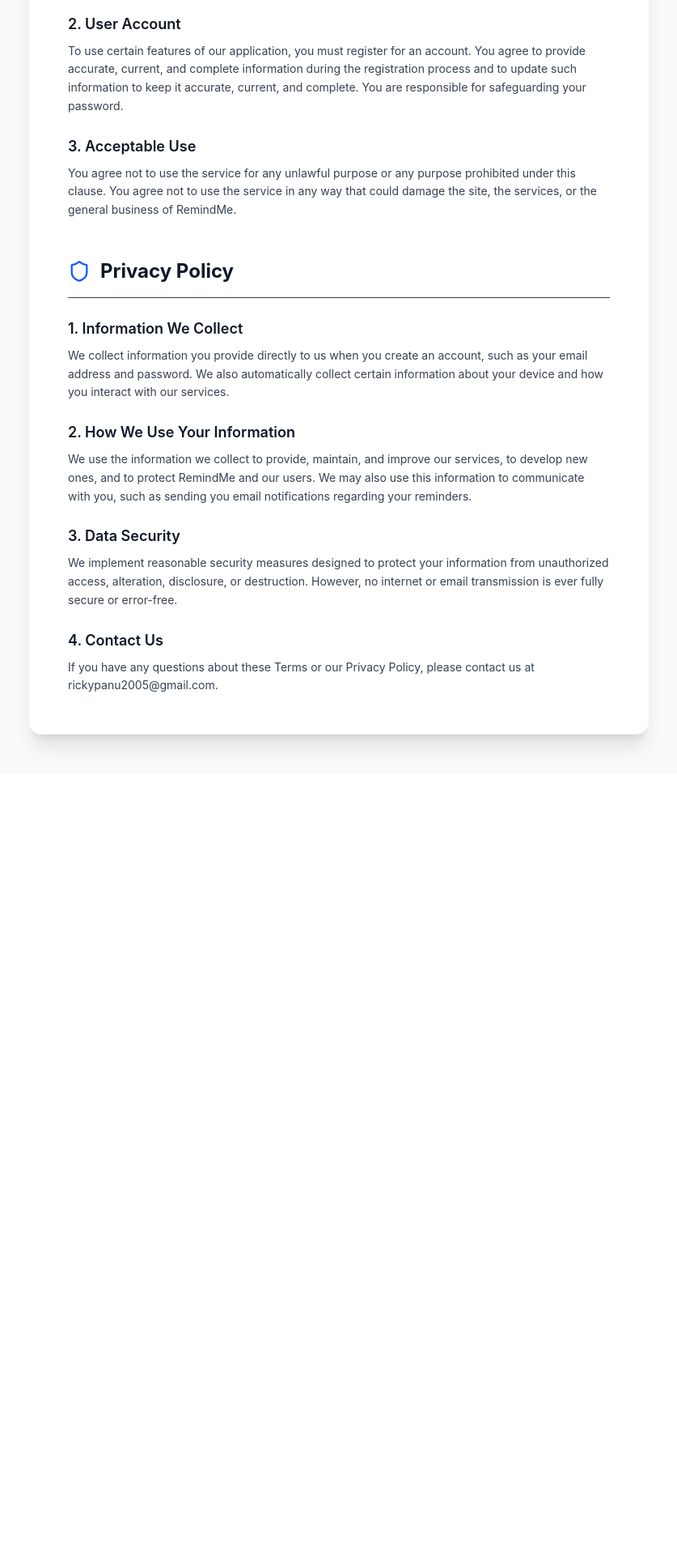
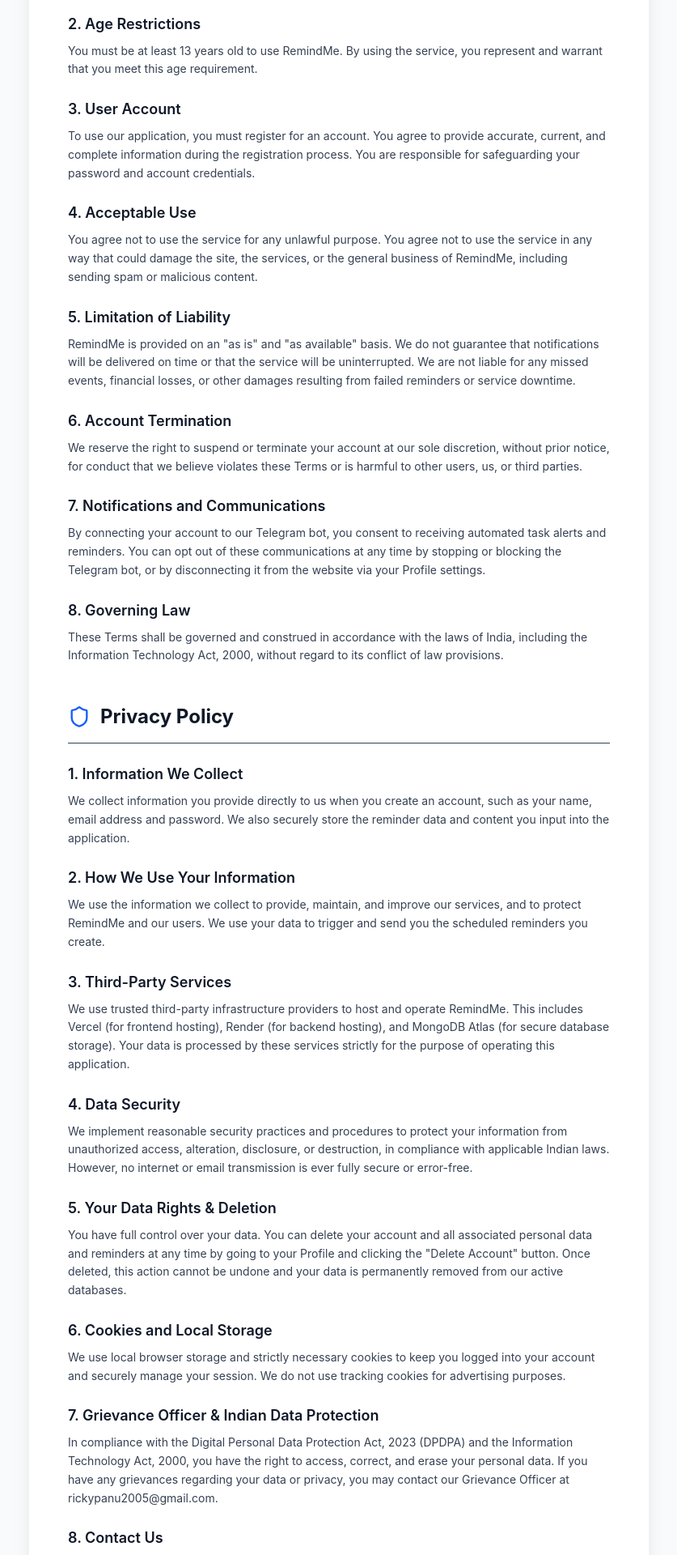
Before and after one commit to rickypanu/Remind.me, a React (Vite) app in the folder client/: page /terms in a window 1280 px wide. Shown: the part 440-2360 px from the top of the page at 81% size, without its empty margins (221-1058 px from the left). Before the commit the page ends 1395 px from the top, so only its background shows below. Built offline with nearby package versions, Linux system fonts and the light colour scheme; no server answers.

Commit message:
updates terms

```diff
--- a/client/src/pages/public/Terms.jsx
+++ b/client/src/pages/public/Terms.jsx
@@ -30,7 +30,7 @@ export default function Terms() {
             Legal & Privacy
           </h1>
           <p className="text-blue-100 font-medium">
-            Last updated: June 27, 2026
+            Last updated: September 24, 2026
           </p>
         </div>
 
@@ -53,16 +53,51 @@ export default function Terms() {
               </div>
 
               <div>
-                <h3 className="text-lg font-semibold text-gray-900 mb-2">2. User Account</h3>
+                <h3 className="text-lg font-semibold text-gray-900 mb-2">2. Age Restrictions</h3>
                 <p>
-                  To use certain features of our application, you must register for an account. You agree to provide accurate, current, and complete information during the registration process and to update such information to keep it accurate, current, and complete. You are responsible for safeguarding your password.
+                  You must be at least 13 years old to use RemindMe. By using the service, you represent and warrant that you meet this age requirement.
                 </p>
               </div>
 
               <div>
-                <h3 className="text-lg font-semibold text-gray-900 mb-2">3. Acceptable Use</h3>
+                <h3 className="text-lg font-semibold text-gray-900 mb-2">3. User Account</h3>
                 <p>
-                  You agree not to use the service for any unlawful purpose or any purpose prohibited under this clause. You agree not to use the service in any way that could damage the site, the services, or the general business of RemindMe.
+                  To use our application, you must register for an account. You agree to provide accurate, current, and complete information during the registration process. You are responsible for safeguarding your password and account credentials.
+                </p>
+              </div>
+
+              <div>
+                <h3 className="text-lg font-semibold text-gray-900 mb-2">4. Acceptable Use</h3>
+                <p>
+                  You agree not to use the service for any unlawful purpose. You agree not to use the service in any way that could damage the site, the services, or the general business of RemindMe, including sending spam or malicious content.
+                </p>
+              </div>
+
+              <div>
+                <h3 className="text-lg font-semibold text-gray-900 mb-2">5. Limitation of Liability</h3>
+                <p>
+                  RemindMe is provided on an "as is" and "as available" basis. We do not guarantee that notifications will be delivered on time or that the service will be uninterrupted. We are not liable for any missed events, financial losses, or other damages resulting from failed reminders or service downtime.
+                </p>
+              </div>
+
+              <div>
+                <h3 className="text-lg font-semibold text-gray-900 mb-2">6. Account Termination</h3>
+                <p>
+                  We reserve the right to suspend or terminate your account at our sole discretion, without prior notice, for conduct that we believe violates these Terms or is harmful to other users, us, or third parties.
+                </p>
+              </div>
+
+              <div>
+                <h3 className="text-lg font-semibold text-gray-900 mb-2">7. Notifications and Communications</h3>
+                <p>
+                  By connecting your account to our Telegram bot, you consent to receiving automated task alerts and reminders. You can opt out of these communications at any time by stopping or blocking the Telegram bot, or by disconnecting it from the website via your Profile settings.
+                </p>
+              </div>
+
+              <div>
+                <h3 className="text-lg font-semibold text-gray-900 mb-2">8. Governing Law</h3>
+                <p>
+                  These Terms shall be governed and construed in accordance with the laws of India, including the Information Technology Act, 2000, without regard to its conflict of law provisions.
                 </p>
               </div>
             </div>
@@ -79,26 +114,54 @@ export default function Terms() {
               <div>
                 <h3 className="text-lg font-semibold text-gray-900 mb-2">1. Information We Collect</h3>
                 <p>
-                  We collect information you provide directly to us when you create an account, such as your email address and password. We also automatically collect certain information about your device and how you interact with our services.
+                  We collect information you provide directly to us when you create an account, such as your name, email address and password. We also securely store the reminder data and content you input into the application.
                 </p>
               </div>
 
               <div>
                 <h3 className="text-lg font-semibold text-gray-900 mb-2">2. How We Use Your Information</h3>
                 <p>
-                  We use the information we collect to provide, maintain, and improve our services, to develop new ones, and to protect RemindMe and our users. We may also use this information to communicate with you, such as sending you email notifications regarding your reminders.
+                  We use the information we collect to provide, maintain, and improve our services, and to protect RemindMe and our users. We use your data to trigger and send you the scheduled reminders you create.
                 </p>
               </div>
 
               <div>
-                <h3 className="text-lg font-semibold text-gray-900 mb-2">3. Data Security</h3>
+                <h3 className="text-lg font-semibold text-gray-900 mb-2">3. Third-Party Services</h3>
                 <p>
-                  We implement reasonable security measures designed to protect your information from unauthorized access, alteration, disclosure, or destruction. However, no internet or email transmission is ever fully secure or error-free.
+                  We use trusted third-party infrastructure providers to host and operate RemindMe. This includes Vercel (for frontend hosting), Render (for backend hosting), and MongoDB Atlas (for secure database storage). Your data is processed by these services strictly for the purpose of operating this application.
                 </p>
               </div>
 
               <div>
-                <h3 className="text-lg font-semibold text-gray-900 mb-2">4. Contact Us</h3>
+                <h3 className="text-lg font-semibold text-gray-900 mb-2">4. Data Security</h3>
+                <p>
+                  We implement reasonable security practices and procedures to protect your information from unauthorized access, alteration, disclosure, or destruction, in compliance with applicable Indian laws. However, no internet or email transmission is ever fully secure or error-free.
+                </p>
+              </div>
+
+              <div>
+                <h3 className="text-lg font-semibold text-gray-900 mb-2">5. Your Data Rights & Deletion</h3>
+                <p>
+                  You have full control over your data. You can delete your account and all associated personal data and reminders at any time by going to your Profile and clicking the "Delete Account" button. Once deleted, this action cannot be undone and your data is permanently removed from our active databases.
+                </p>
+              </div>
+
+              <div>
+                <h3 className="text-lg font-semibold text-gray-900 mb-2">6. Cookies and Local Storage</h3>
+                <p>
+                  We use local browser storage and strictly necessary cookies to keep you logged into your account and securely manage your session. We do not use tracking cookies for advertising purposes.
+                </p>
+              </div>
+
+              <div>
+                <h3 className="text-lg font-semibold text-gray-900 mb-2">7. Grievance Officer & Indian Data Protection</h3>
+                <p>
+                  In compliance with the Digital Personal Data Protection Act, 2023 (DPDPA) and the Information Technology Act, 2000, you have the right to access, correct, and erase your personal data. If you have any grievances regarding your data or privacy, you may contact our Grievance Officer at rickypanu2005@gmail.com.
+                </p>
+              </div>
+
+              <div>
+                <h3 className="text-lg font-semibold text-gray-900 mb-2">8. Contact Us</h3>
                 <p>
                   If you have any questions about these Terms or our Privacy Policy, please contact us at rickypanu2005@gmail.com.
                 </p>
```
